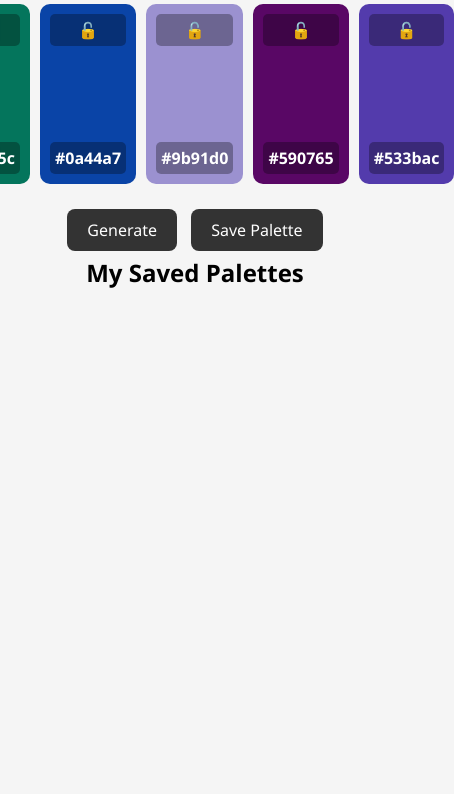
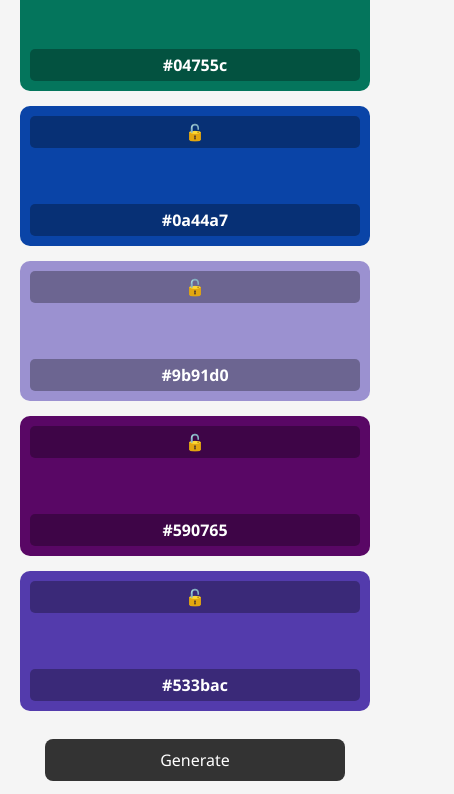
Before and after one commit to sankalpmtellur/Colour-Generator, a plain HTML site: page index.html in a window 390 px wide. Shown: the part 122-916 px from the top of the page, 454 px wide, since content can reach past the window. Before the commit the page ends 844 px from the top, so only its background shows below. Drawn offline with Linux system fonts and the light colour scheme.

Commit message:
Updated css code

```diff
--- a/style.css
+++ b/style.css
@@ -110,3 +110,65 @@
   .delete-btn:hover {
     background-color: #e74c3c;
   }
+
+  @media (max-width: 768px) {
+    .palette-container {
+      flex-wrap: wrap;
+      gap: 15px;
+    }
+
+    .color-box {
+      width: 45%;
+      height: 160px;
+    }
+
+    .buttons button {
+      width: 100%;
+      max-width: 300px;
+    }
+
+    .saved-palettes .palette-preview {
+      flex-wrap: wrap;
+      justify-content: center;
+    }
+  }
+
+  @media (max-width: 480px) {
+    h1 {
+      font-size: 24px;
+    }
+
+    h2 {
+      font-size: 20px;
+    }
+
+    .color-box {
+      width: 100%;
+      height: 140px;
+    }
+
+    .palette-container {
+      flex-direction: column;
+      align-items: center;
+    }
+
+    .buttons {
+      display: flex;
+      flex-direction: column;
+      align-items: center;
+    }
+
+    .buttons button {
+      width: 100%;
+      margin: 8px 0;
+    }
+
+    .saved-palettes {
+      flex-direction: column;
+      align-items: center;
+    }
+
+    .saved-palettes .palette-preview {
+      justify-content: center;
+    }
+  }
```
